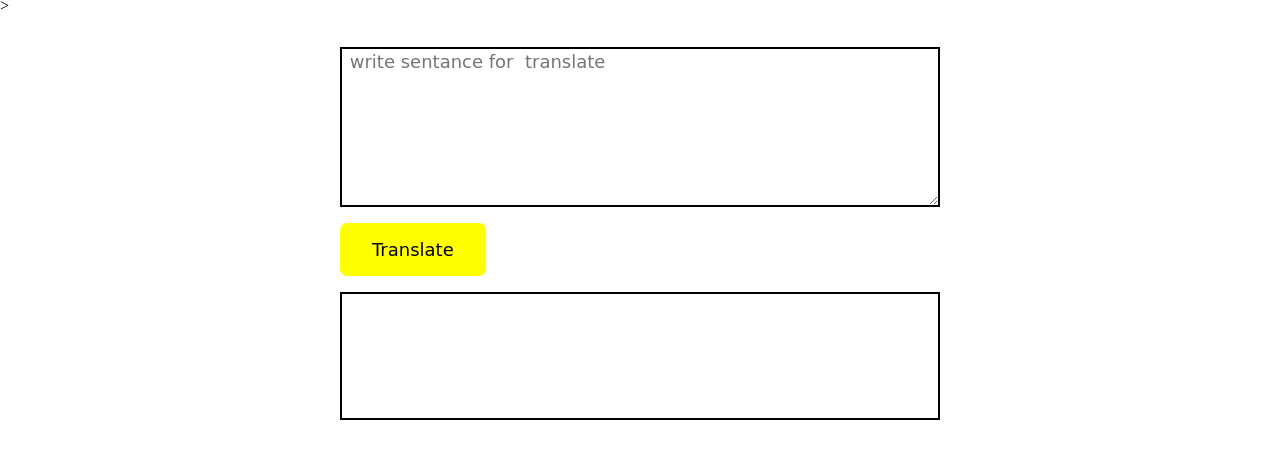
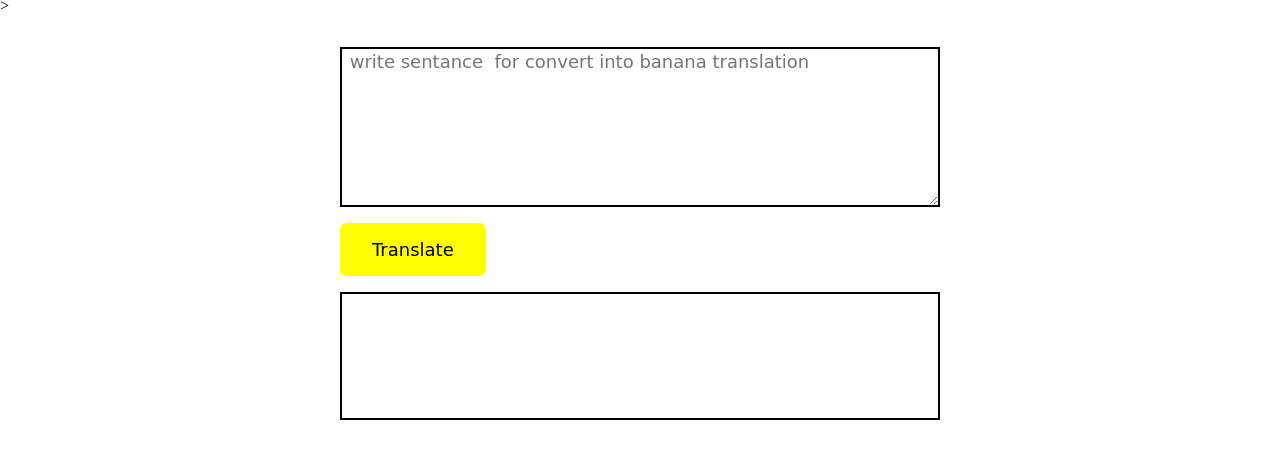
Before and after one commit to Sanandan045/Minions-Translator, a plain HTML site: page index.html in a window 1280 px wide. Shown: the part 72-542 px from the top of the page. Drawn offline with Linux system fonts and the light colour scheme.

Commit message:
Update index.html

```diff
--- a/index.html
+++ b/index.html
@@ -14,7 +14,7 @@
    </div>>
 
    <div class="container">
-    <textarea  id ="txt-ip"placeholder=" write sentance for  translate"></textarea>
+    <textarea  id ="txt-ip"placeholder=" write sentance  for convert into banana translation"></textarea>
     <button id="btn">Translate</button>
     <div id="outbox"></div>
 
```
